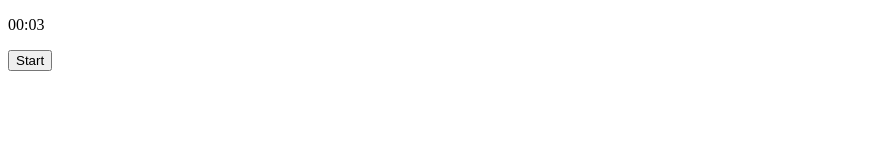
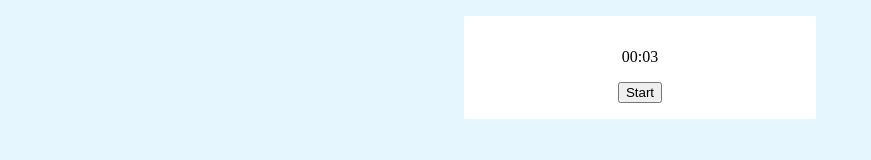
Before and after one commit to gusutaharu/CountdownAPP, a plain HTML site: page exam/exam.html in a window 1280 px wide. Shown: the whole page, without its empty margins (0-871 px from the left). Drawn offline with Linux system fonts and the light colour scheme.

Commit message:
lesson11

```diff
--- a/exam/exam.css
+++ b/exam/exam.css
@@ -3,3 +3,11 @@
 body {
   background: #e6f6ff;
 }
+
+main {
+  background: #fff;
+  width: 320px;
+  margin: 16px auto 0;
+  text-align: center;
+  padding: 16px;
+}
--- a/exam/exam.html
+++ b/exam/exam.html
@@ -4,6 +4,7 @@
   <meta charset="UTF-8">
   <meta name="viewport" content="width=device-width, initial-scale=1.0">
   <title>カウントダウンタイマー</title>
+  <link rel="stylesheet" href="exam.css">
 </head>
 <body>
   <main>
```
